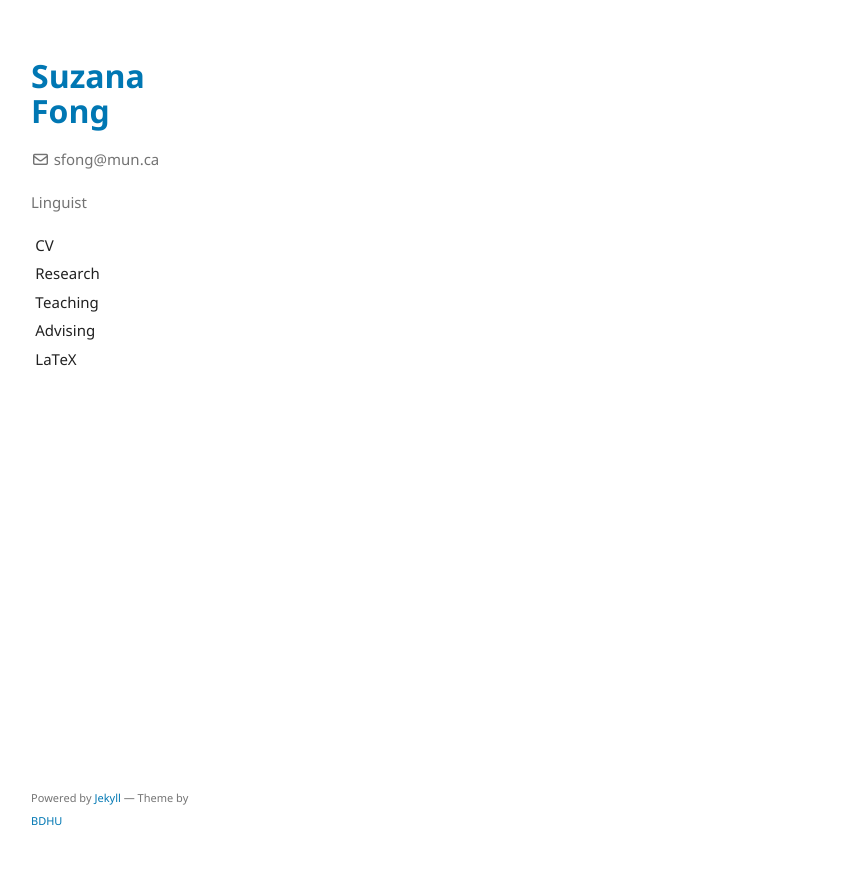
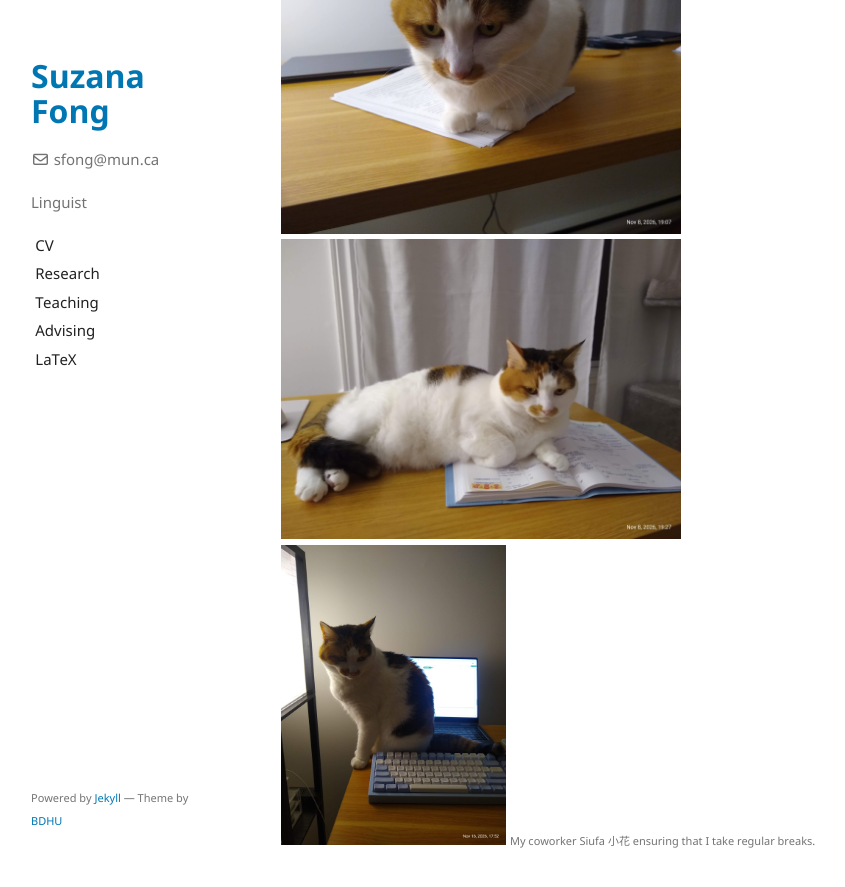
Before and after one commit to sznfng/sznfng.github.io, a Jekyll site: the page built from research.md, in a window 1280 px wide and 900 px high, scrolled down 3428 px. Shown: the top 887 px of the window, without its empty margins (179-1024 px from the left). Built offline with Jekyll 4.4.1, drawn with Linux system fonts in a browser that asks for light colours.

Commit message:
Update research.md

```diff
--- a/research.md
+++ b/research.md
@@ -48,3 +48,6 @@ In Mongolian and quite a few other languages, the subject of an embedded finite
 My M.A. thesis is a study of different types of gerund clauses in Brazilian Portuguese. I propose that their different properties can be captured if they have different sizes. I show that this proposal can also account for gerund clauses in adjunct position.
 
 ([Universidade de São Paulo M.A. thesis](https://ling.auf.net/lingbuzz/002715))
+
+<img src="files/IMG_20260606_191356664.jpg" height="300"> <img src="files/IMG_20261108_190746528.jpg" height="300"> <img src="files/IMG_20261108_192724447.jpg" height="300"> <img src="files/IMG_20261116_175226342.jpg" height="300">
+<small>My coworker Siufa 小花 ensuring that I take regular breaks.</small>
```
